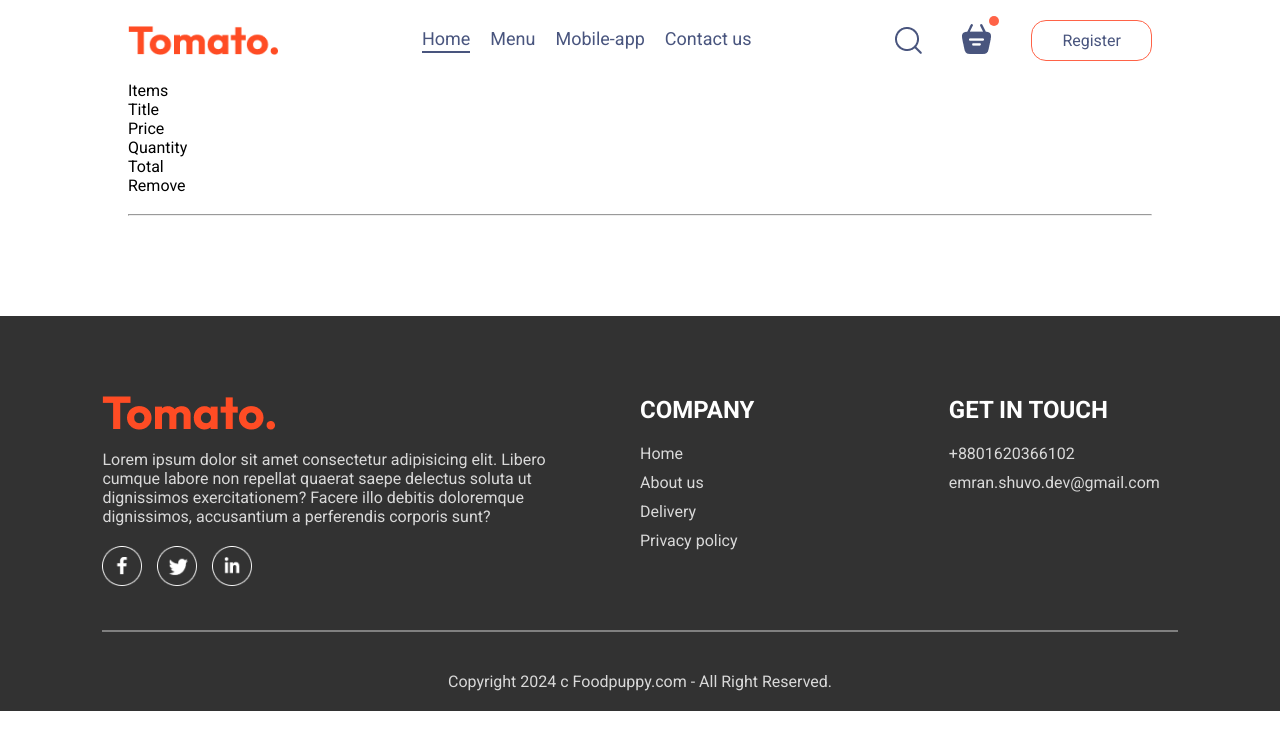
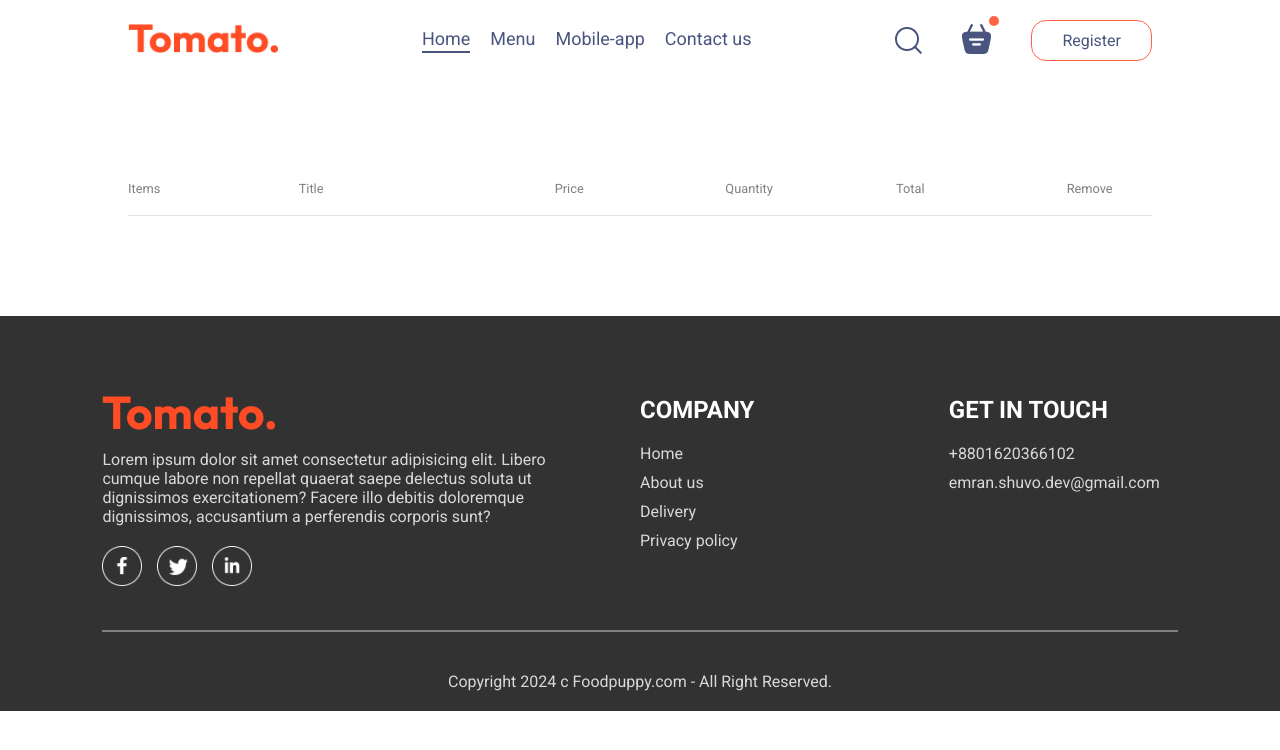
Before and after one commit to Emranhossainshuvo/food-puppy, a React (Vite) app: page /cart in a window 1280 px wide. Shown: the top 750 px of the page. Built offline with nearby package versions, Linux system fonts and the light colour scheme.

Commit message:
cart page created and basic functionality added with proper styling

```diff
--- a/src/Components/Shared/Navbar/Navbar.jsx
+++ b/src/Components/Shared/Navbar/Navbar.jsx
@@ -3,30 +3,32 @@
 import "./navbar.css"
 import { Link } from "react-router-dom";
 
-const Navbar = ({setShowLogin}) => {
+const Navbar = ({ setShowLogin }) => {
 
     const [menu, setMenu] = useState("Home")
 
 
     return (
         <div className="navbar">
-            <img src={assets.logo} alt="" className="logo" />
+            <Link to="/">
+                <img src={assets.logo} alt="" className="logo" />
+            </Link>
             <ul className="navbar-menu">
-                <Link to="/" onClick={()=>setMenu("Home")} className={menu==="Home"?"active":""}>Home</Link>
-                <a href="#explore-menu" onClick={()=>setMenu("Menu")} className={menu==="Menu"?"active":""}>Menu</a>
-                <a href="#app-download" onClick={()=>setMenu("Mobile-app")} className={menu==="Mobile-app"?"active":""}>Mobile-app</a>
-                <a href="#footer" onClick={()=>setMenu("Contact-us")} className={menu==="Contact-us"?"active":""}>Contact us</a>
+                <Link to="/" onClick={() => setMenu("Home")} className={menu === "Home" ? "active" : ""}>Home</Link>
+                <a href="#explore-menu" onClick={() => setMenu("Menu")} className={menu === "Menu" ? "active" : ""}>Menu</a>
+                <a href="#app-download" onClick={() => setMenu("Mobile-app")} className={menu === "Mobile-app" ? "active" : ""}>Mobile-app</a>
+                <a href="#footer" onClick={() => setMenu("Contact-us")} className={menu === "Contact-us" ? "active" : ""}>Contact us</a>
             </ul>
             <div className="navbar-right">
                 <img src={assets.search_icon} alt="" />
                 <div className="navbar-search-icon">
                     <Link to="/cart">
-                    <img src={assets.basket_icon} alt="" />
+                        <img src={assets.basket_icon} alt="" />
                     </Link>
 
                     <div className="dot"></div>
                 </div>
-                <button onClick={()=>setShowLogin(true)}>Register</button>
+                <button onClick={() => setShowLogin(true)}>Register</button>
             </div>
         </div>
     );
--- a/src/pages/Cart/Cart.css
+++ b/src/pages/Cart/Cart.css
@@ -0,0 +1,30 @@
+.cart{
+    margin-top: 100px;
+}
+
+.cart-items-title{
+    display: grid;
+    grid-template-columns: 1fr 1.5fr 1fr 1fr 1fr 0.5fr;
+    align-items: center;
+    color: gray;
+    font-size: max(1vw,12px);
+}
+
+.cart-items-item{
+    margin: 10px 0px;
+    color: black;
+}
+
+.cart-items-item img{
+    width: 50px;
+}
+
+.cart hr{
+    height: 1px;
+    background-color: #e2e2e2;
+    border: none;
+}
+
+.cart-items-item .cross{
+    cursor: pointer;
+}
--- a/src/pages/Cart/Cart.jsx
+++ b/src/pages/Cart/Cart.jsx
@@ -4,7 +4,7 @@
 
 const Cart = () => {
 
-    const {cartItems, food_list, removeFromCart} = useContext(StoreContext)
+    const { cartItems, food_list, removeFromCart } = useContext(StoreContext)
 
     return (
         <div className="cart">
@@ -19,6 +19,23 @@
                 </div>
                 <br />
                 <hr />
+                {food_list.map((item, index) => {
+                    if (cartItems[item._id] > 0) {
+                        return (
+                            <>
+                                <div key={index} className="cart-items-title cart-items-item">
+                                    <img src={item.image} alt="" />
+                                    <p>{item.name}</p>
+                                    <p>${item.price}</p>
+                                    <p>{cartItems[item._id]}</p>
+                                    <p>${item.price * cartItems[item._id]}</p>
+                                    <p className="cross" onClick={()=>removeFromCart(item._id)}>x</p>
+                                </div>
+                                <hr />
+                            </>
+                        )
+                    }
+                })}
             </div>
         </div>
     );
```
Lines whose indentation alone changed are shown as unchanged.
